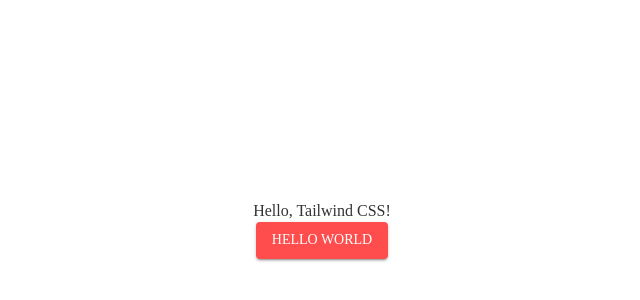
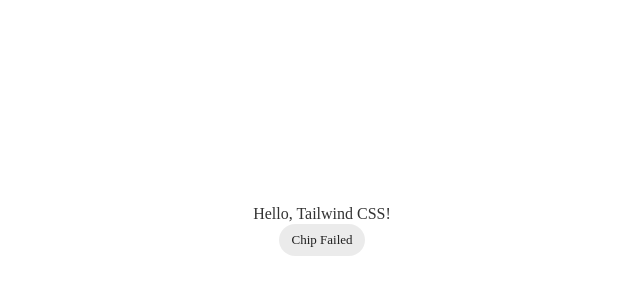
Before and after one commit to hajinhee/react-project, a React (Create React App) app: page / in a window 1280 px wide. Shown: the part 170-470 px from the top of the page, without its empty margins (318-958 px from the left). Built offline with nearby package versions, Linux system fonts and the light colour scheme; a web font is replaced by a local one.

Commit message:
폰트어썸 추가

```diff
--- a/public/index.html
+++ b/public/index.html
@@ -3,6 +3,12 @@
   <head>
     <meta charset="utf-8" />
     <meta name="viewport" content="width=device-width, initial-scale=1" />
+    <!-- 폰트어썸 -->
+    <link
+      rel="stylesheet"
+      href="https://cdnjs.cloudflare.com/ajax/libs/font-awesome/6.1.1/css/all.min.css"
+    />
+
     <title>Squat Challenge</title>
   </head>
   <body>
--- a/src/App.js
+++ b/src/App.js
@@ -1,11 +1,11 @@
-import { Button } from "@mui/material";
+import { Button, Chip } from "@mui/material";
 
 function App() {
   return (
     <>
       <div className="flex flex-1 items-center justify-center flex-col">
         <div className="">Hello, Tailwind CSS!</div>
-        <Button variant="contained">Hello world</Button>
+        <Chip label={<span>Chip Failed</span>}></Chip>
       </div>
     </>
   );
```
